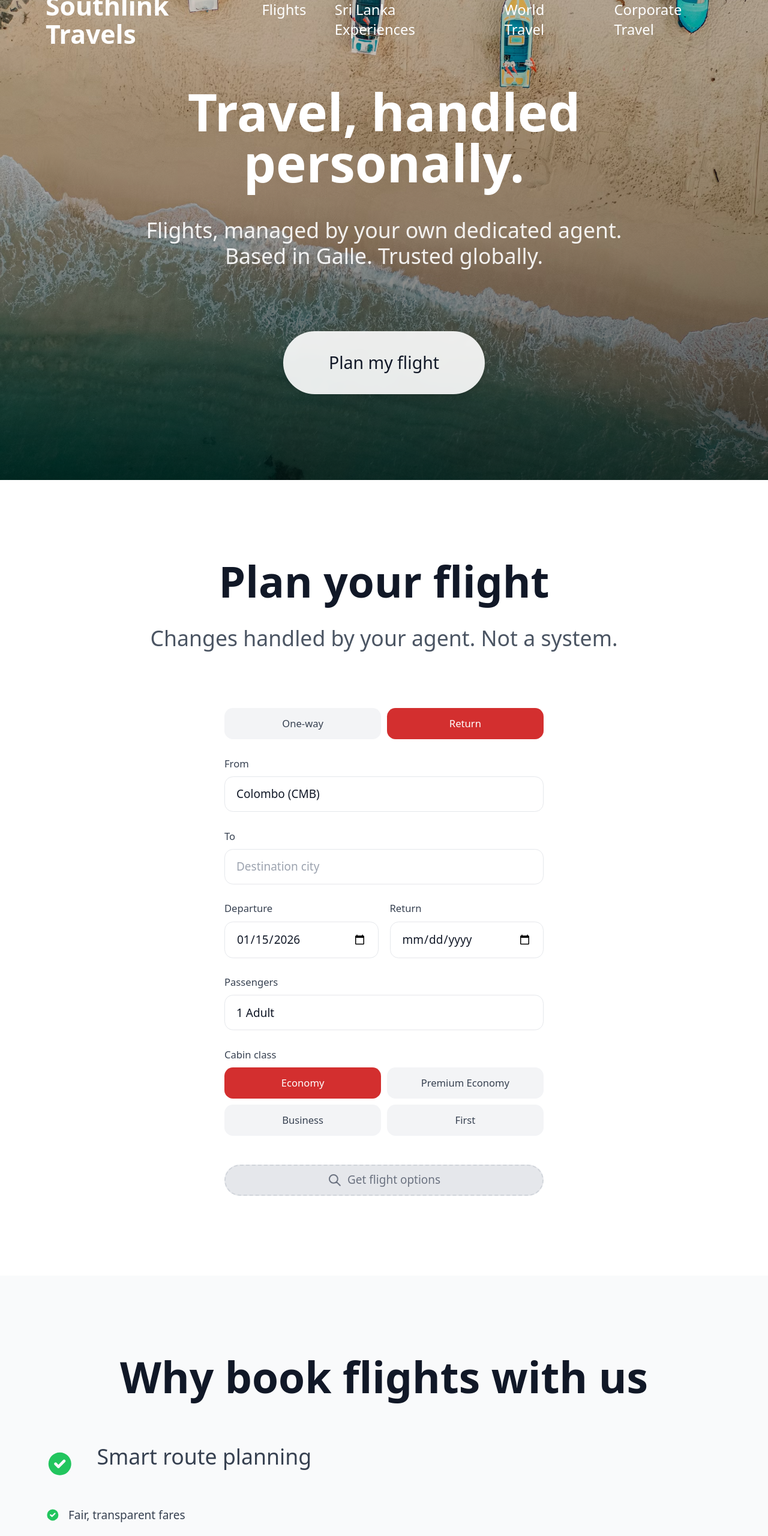
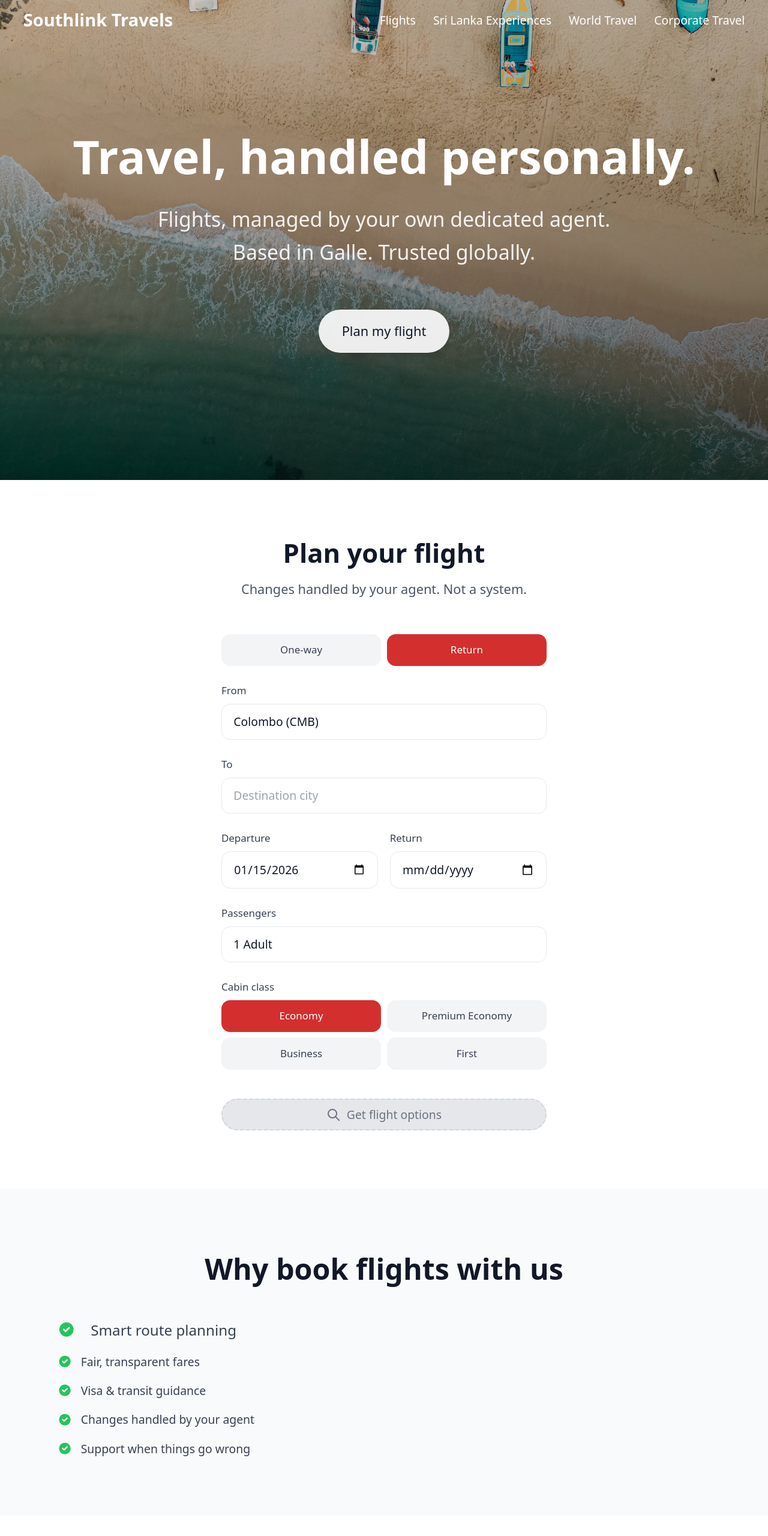
Before and after one commit to ismailnyza/southlink-websie, a Gatsby site: page / in a window 1280 px wide. Shown: the top 2560 px of the page at 60% size. Built offline with nearby package versions, Linux system fonts and the light colour scheme; Gatsby itself is replaced by a stand-in of ours.

Commit message:
Implement fluid typography with aspect-ratio awareness: scale smoothly up to 2000px considering both width and height

```diff
--- a/src/components/Layout.js
+++ b/src/components/Layout.js
@@ -46,17 +46,18 @@ const Layout = ({ children, isHomePage = false }) => {
               : 'none'
           }}
         />
-        <nav className="container mx-auto px-4 sm:px-6 md:px-8 lg:px-12 xl:px-16 2xl:px-20 min-[1920px]:px-24 min-[2000px]:px-28 relative z-10">
+        <nav className="container mx-auto relative z-10" style={{ paddingLeft: 'clamp(1rem, 4vw, 2rem)', paddingRight: 'clamp(1rem, 4vw, 2rem)' }}>
           <div className="flex items-center justify-between h-14">
             <Link
               to="/"
-              className={`text-xl min-[375px]:text-[1.25rem] min-[414px]:text-2xl min-[480px]:text-[1.5rem] sm:text-xl md:text-2xl lg:text-3xl xl:text-4xl 2xl:text-5xl min-[1920px]:text-6xl min-[2000px]:text-7xl font-bold transition-colors ${
+              className={`font-bold transition-colors ${
                 isScrolled || !isHomePage || isMobileMenuOpen ? 'text-primary' : 'text-white'
               }`}
+              style={{ fontSize: 'clamp(1.125rem, 2.5vw + 0.5vh, 1.5rem)' }}
             >
               Southlink Travels
             </Link>
-            <div className="hidden md:flex gap-6 lg:gap-8 xl:gap-10 2xl:gap-12 min-[1920px]:gap-14 min-[2000px]:gap-16">
+            <div className="hidden md:flex gap-6">
               <a
                 href="/#flight-planner"
                 onClick={(e) => {
@@ -68,7 +69,7 @@ const Layout = ({ children, isHomePage = false }) => {
                     }
                   }
                 }}
-                className={`transition-colors font-medium text-sm md:text-base lg:text-lg xl:text-xl 2xl:text-2xl min-[1920px]:text-3xl min-[2000px]:text-4xl ${
+                className={`transition-colors font-medium ${
                   isScrolled || !isHomePage
                     ? 'text-gray-700 hover:text-primary'
                     : 'text-white hover:text-gray-200'
@@ -78,7 +79,7 @@ const Layout = ({ children, isHomePage = false }) => {
               </a>
               <Link
                 to="/tours/inbound"
-                className={`transition-colors font-medium text-sm md:text-base lg:text-lg xl:text-xl 2xl:text-2xl min-[1920px]:text-3xl min-[2000px]:text-4xl ${
+                className={`transition-colors font-medium ${
                   isScrolled || !isHomePage
                     ? 'text-gray-700 hover:text-primary'
                     : 'text-white hover:text-gray-200'
@@ -89,7 +90,7 @@ const Layout = ({ children, isHomePage = false }) => {
               </Link>
               <Link
                 to="/tours/outbound"
-                className={`transition-colors font-medium text-sm md:text-base lg:text-lg xl:text-xl 2xl:text-2xl min-[1920px]:text-3xl min-[2000px]:text-4xl ${
+                className={`transition-colors font-medium ${
                   isScrolled || !isHomePage
                     ? 'text-gray-700 hover:text-primary'
                     : 'text-white hover:text-gray-200'
@@ -100,7 +101,7 @@ const Layout = ({ children, isHomePage = false }) => {
               </Link>
               <Link
                 to="/corporate"
-                className={`transition-colors font-medium text-sm md:text-base lg:text-lg xl:text-xl 2xl:text-2xl min-[1920px]:text-3xl min-[2000px]:text-4xl ${
+                className={`transition-colors font-medium ${
                   isScrolled || !isHomePage
                     ? 'text-gray-700 hover:text-primary'
                     : 'text-white hover:text-gray-200'
@@ -210,15 +211,15 @@ const Layout = ({ children, isHomePage = false }) => {
         {children}
       </main>
 
-      <footer className={`bg-slate-900 text-white py-10 sm:py-12 md:py-16 lg:py-20 xl:py-24 2xl:py-28 min-[1920px]:py-32 min-[2000px]:py-36 ${isHomePage ? '' : 'mt-16'}`}>
-        <div className="container mx-auto px-4 sm:px-6 md:px-8 lg:px-12 xl:px-16 2xl:px-20 min-[1920px]:px-24 min-[2000px]:px-28">
-          <div className="max-w-4xl lg:max-w-5xl xl:max-w-6xl 2xl:max-w-7xl min-[1920px]:max-w-[90rem] min-[2000px]:max-w-[100rem] mx-auto">
-            <div className="text-center mb-6 sm:mb-8 md:mb-10 lg:mb-12 xl:mb-16 2xl:mb-20">
-              <h3 className="text-xl sm:text-2xl md:text-3xl lg:text-4xl xl:text-5xl 2xl:text-6xl min-[1920px]:text-7xl min-[2000px]:text-8xl font-bold mb-2 sm:mb-3 md:mb-4 lg:mb-6 xl:mb-8">Southlink Travels</h3>
-              <p className="text-gray-400 text-sm sm:text-base md:text-lg lg:text-xl xl:text-2xl 2xl:text-3xl min-[1920px]:text-4xl min-[2000px]:text-5xl mb-3 sm:mb-4 md:mb-5 lg:mb-6 xl:mb-8">Flights • Tours • Corporate</p>
-              <p className="text-gray-500 text-xs sm:text-sm md:text-base lg:text-lg xl:text-xl 2xl:text-2xl min-[1920px]:text-3xl min-[2000px]:text-4xl">IATA Certified • Established in Galle</p>
+      <footer className={`bg-slate-900 text-white ${isHomePage ? '' : 'mt-16'}`} style={{ paddingTop: 'clamp(2.5rem, 5vw + 2vh, 4rem)', paddingBottom: 'clamp(2.5rem, 5vw + 2vh, 4rem)' }}>
+        <div className="container mx-auto" style={{ paddingLeft: 'clamp(1rem, 4vw, 2rem)', paddingRight: 'clamp(1rem, 4vw, 2rem)' }}>
+          <div className="mx-auto" style={{ maxWidth: 'clamp(320px, 85vw, 1400px)' }}>
+            <div className="text-center mb-6 sm:mb-8">
+              <h3 className="font-bold mb-2 sm:mb-3" style={{ fontSize: 'clamp(1.25rem, 3vw + 1vh, 2rem)' }}>Southlink Travels</h3>
+              <p className="text-gray-400 mb-3 sm:mb-4" style={{ fontSize: 'clamp(0.875rem, 1.8vw + 0.6vh, 1.125rem)' }}>Flights • Tours • Corporate</p>
+              <p className="text-gray-500" style={{ fontSize: 'clamp(0.75rem, 1.5vw + 0.4vh, 0.9375rem)' }}>IATA Certified • Established in Galle</p>
             </div>
-            <div className="flex flex-wrap justify-center gap-4 sm:gap-6 md:gap-8 lg:gap-10 xl:gap-12 2xl:gap-14 text-sm sm:text-base md:text-lg lg:text-xl xl:text-2xl 2xl:text-3xl min-[1920px]:text-4xl min-[2000px]:text-5xl text-gray-400 mb-6 sm:mb-8 md:mb-10 lg:mb-12 xl:mb-16 2xl:mb-20">
+            <div className="flex flex-wrap justify-center text-gray-400 mb-6 sm:mb-8" style={{ gap: 'clamp(1rem, 2.5vw, 2rem)', fontSize: 'clamp(0.875rem, 1.8vw + 0.6vh, 1.125rem)' }}>
               <Link to="/flights" className="hover:text-white transition-colors">
                 Flights
               </Link>
@@ -235,7 +236,7 @@ const Layout = ({ children, isHomePage = false }) => {
                 Contact
               </Link>
             </div>
-            <div className="text-center text-gray-500 text-xs sm:text-sm md:text-base lg:text-lg xl:text-xl 2xl:text-2xl min-[1920px]:text-3xl min-[2000px]:text-4xl">
+            <div className="text-center text-gray-500" style={{ fontSize: 'clamp(0.75rem, 1.5vw + 0.4vh, 0.9375rem)' }}>
               <p>&copy; {new Date().getFullYear()} Southlink Travels</p>
             </div>
           </div>
--- a/src/pages/index.js
+++ b/src/pages/index.js
@@ -96,12 +96,12 @@ const IndexPage = ({ data }) => {
         >
           <div className="absolute inset-0 bg-gradient-to-t from-black/60 via-black/20 to-transparent" />
         </div>
-        <div className="relative h-full flex items-center justify-center px-4 sm:px-6 md:px-8 lg:px-12 xl:px-16 2xl:px-20 min-[1920px]:px-24 min-[2000px]:px-28">
-          <div className="text-center text-white w-full max-w-4xl lg:max-w-5xl xl:max-w-6xl 2xl:max-w-7xl min-[1920px]:max-w-[90rem] min-[2000px]:max-w-[100rem] mx-auto px-4 sm:px-6 md:px-8">
-            <h1 className="text-3xl min-[375px]:text-[2rem] min-[414px]:text-[2.25rem] min-[480px]:text-[2.5rem] sm:text-4xl md:text-5xl lg:text-6xl xl:text-7xl 2xl:text-8xl min-[1920px]:text-9xl min-[2000px]:text-[10rem] font-bold mb-4 sm:mb-5 md:mb-6 lg:mb-8 xl:mb-10 2xl:mb-12 leading-tight">
+        <div className="relative h-full flex items-center justify-center px-4 sm:px-6 lg:px-8" style={{ paddingLeft: 'clamp(1rem, 4vw, 2rem)', paddingRight: 'clamp(1rem, 4vw, 2rem)' }}>
+          <div className="text-center text-white w-full mx-auto" style={{ maxWidth: 'clamp(320px, 90vw, 1200px)', paddingLeft: 'clamp(0.5rem, 2vw, 1rem)', paddingRight: 'clamp(0.5rem, 2vw, 1rem)' }}>
+            <h1 className="font-bold mb-4 sm:mb-6 leading-tight" style={{ fontSize: 'clamp(1.875rem, 5vw + 2vh, 4rem)' }}>
               Travel, handled personally.
             </h1>
-            <p className="text-base min-[375px]:text-lg min-[414px]:text-xl min-[480px]:text-[1.25rem] sm:text-lg md:text-xl lg:text-2xl xl:text-3xl 2xl:text-4xl min-[1920px]:text-5xl min-[2000px]:text-6xl text-white/90 mb-6 sm:mb-7 md:mb-8 lg:mb-10 xl:mb-12 2xl:mb-14 leading-relaxed">
+            <p className="text-white/90 mb-6 sm:mb-8 leading-relaxed" style={{ fontSize: 'clamp(1rem, 2.5vw + 1vh, 1.75rem)' }}>
               Flights, managed by your own dedicated agent.
               <br className="hidden sm:block" />
               <span className="sm:hidden"> </span>
@@ -114,7 +114,14 @@ const IndexPage = ({ data }) => {
                   planner.scrollIntoView({ behavior: 'smooth', block: 'start' })
                 }
               }}
-              className="mt-4 sm:mt-5 md:mt-6 lg:mt-8 xl:mt-10 2xl:mt-12 rounded-full bg-white/90 backdrop-blur-sm px-6 min-[375px]:px-7 min-[414px]:px-8 min-[480px]:px-9 sm:px-10 md:px-12 lg:px-14 xl:px-16 2xl:px-20 min-[1920px]:px-24 min-[2000px]:px-28 py-3 min-[375px]:py-3.5 min-[414px]:py-4 min-[480px]:py-4.5 sm:py-4 md:py-5 lg:py-6 xl:py-7 2xl:py-8 min-[1920px]:py-10 min-[2000px]:py-12 text-sm min-[375px]:text-[0.9375rem] min-[414px]:text-base min-[480px]:text-[1.0625rem] sm:text-base md:text-lg lg:text-xl xl:text-2xl 2xl:text-3xl min-[1920px]:text-4xl min-[2000px]:text-5xl font-medium text-gray-900 hover:bg-white transition-colors shadow-lg"
+              className="mt-4 sm:mt-6 rounded-full bg-white/90 backdrop-blur-sm font-medium text-gray-900 hover:bg-white transition-colors shadow-lg"
+              style={{
+                paddingLeft: 'clamp(1.5rem, 4vw, 2rem)',
+                paddingRight: 'clamp(1.5rem, 4vw, 2rem)',
+                paddingTop: 'clamp(0.75rem, 2vw, 1rem)',
+                paddingBottom: 'clamp(0.75rem, 2vw, 1rem)',
+                fontSize: 'clamp(0.875rem, 1.5vw + 0.5vh, 1.125rem)'
+              }}
             >
               Plan my flight
             </button>
@@ -124,33 +131,33 @@ const IndexPage = ({ data }) => {
 
       <section
         id="flight-planner"
-        className="min-h-screen w-full bg-white flex flex-col items-center justify-center px-4 sm:px-6 md:px-8 lg:px-12 xl:px-16 2xl:px-20 min-[1920px]:px-24 min-[2000px]:px-28 py-12 sm:py-16 md:py-20 lg:py-24 xl:py-28 2xl:py-32 min-[1920px]:py-36 min-[2000px]:py-40"
+        className="min-h-screen w-full bg-white flex flex-col items-center justify-center px-4 sm:px-6 lg:px-8 py-12 sm:py-16 lg:py-20"
       >
-        <div className="w-full max-w-2xl md:max-w-3xl lg:max-w-4xl xl:max-w-5xl 2xl:max-w-6xl min-[1920px]:max-w-7xl min-[2000px]:max-w-[90rem] mb-8 sm:mb-10 md:mb-12 lg:mb-16 xl:mb-20 2xl:mb-24">
-          <h2 className="text-2xl min-[375px]:text-[1.75rem] min-[414px]:text-3xl min-[480px]:text-[2rem] sm:text-3xl md:text-4xl lg:text-5xl xl:text-6xl 2xl:text-7xl min-[1920px]:text-8xl min-[2000px]:text-9xl font-bold text-gray-900 text-center mb-2 sm:mb-3 md:mb-4 lg:mb-6 xl:mb-8 2xl:mb-10">
+        <div className="w-full max-w-2xl lg:max-w-4xl mb-8 sm:mb-12">
+          <h2 className="text-2xl sm:text-3xl lg:text-4xl font-bold text-gray-900 text-center mb-2 sm:mb-4">
             Plan your flight
           </h2>
-          <p className="text-base min-[375px]:text-lg min-[414px]:text-xl min-[480px]:text-[1.125rem] sm:text-lg md:text-xl lg:text-2xl xl:text-3xl 2xl:text-4xl min-[1920px]:text-5xl min-[2000px]:text-6xl text-gray-600 text-center">
+          <p className="text-base sm:text-lg text-gray-600 text-center">
             Changes handled by your agent. Not a system.
           </p>
         </div>
-        <div className="w-full max-w-2xl md:max-w-3xl lg:max-w-4xl xl:max-w-5xl 2xl:max-w-6xl min-[1920px]:max-w-7xl min-[2000px]:max-w-[90rem]">
+        <div className="w-full max-w-2xl lg:max-w-4xl">
           <FlightPlanner settings={settings} />
         </div>
       </section>
 
-      <section className="py-12 sm:py-16 md:py-20 lg:py-24 xl:py-28 2xl:py-32 min-[1920px]:py-36 min-[2000px]:py-40 bg-gray-50">
-        <div className="container mx-auto px-4 sm:px-6 md:px-8 lg:px-12 xl:px-16 2xl:px-20 min-[1920px]:px-24 min-[2000px]:px-28">
-          <div className="max-w-2xl md:max-w-3xl lg:max-w-4xl xl:max-w-5xl 2xl:max-w-6xl min-[1920px]:max-w-7xl min-[2000px]:max-w-[90rem] mx-auto">
-            <h2 className="text-2xl min-[375px]:text-[1.75rem] min-[414px]:text-3xl min-[480px]:text-[2rem] sm:text-3xl md:text-4xl lg:text-5xl xl:text-6xl 2xl:text-7xl min-[1920px]:text-8xl min-[2000px]:text-9xl font-bold text-gray-900 mb-6 sm:mb-8 md:mb-10 lg:mb-12 xl:mb-16 2xl:mb-20 text-center">
+      <section className="bg-gray-50" style={{ paddingTop: 'clamp(3rem, 6vw + 3vh, 5rem)', paddingBottom: 'clamp(3rem, 6vw + 3vh, 5rem)' }}>
+        <div className="container mx-auto" style={{ paddingLeft: 'clamp(1rem, 4vw, 2rem)', paddingRight: 'clamp(1rem, 4vw, 2rem)' }}>
+          <div className="mx-auto" style={{ maxWidth: 'clamp(320px, 85vw, 1400px)' }}>
+            <h2 className="font-bold text-gray-900 mb-6 sm:mb-8 lg:mb-10 text-center" style={{ fontSize: 'clamp(1.5rem, 4vw + 1.5vh, 2.5rem)' }}>
               Why book flights with us
             </h2>
-            <div className="space-y-4 sm:space-y-5 md:space-y-6 lg:space-y-8 xl:space-y-10 2xl:space-y-12">
-              <div className="flex items-start gap-3 sm:gap-4 md:gap-5 lg:gap-6 xl:gap-8 2xl:gap-10">
-                <svg className="w-5 h-5 min-[375px]:w-[1.375rem] min-[375px]:h-[1.375rem] min-[414px]:w-6 min-[414px]:h-6 min-[480px]:w-[1.5rem] min-[480px]:h-[1.5rem] sm:w-6 sm:h-6 md:w-7 md:h-7 lg:w-8 lg:h-8 xl:w-10 xl:h-10 2xl:w-12 2xl:h-12 min-[1920px]:w-14 min-[1920px]:h-14 min-[2000px]:w-16 min-[2000px]:h-16 text-green-500 flex-shrink-0 mt-0.5 sm:mt-1 md:mt-1.5 lg:mt-2" fill="currentColor" viewBox="0 0 20 20">
+            <div className="space-y-4">
+              <div className="flex items-start gap-3 sm:gap-4" style={{ gap: 'clamp(0.75rem, 2vw, 1.5rem)' }}>
+                <svg className="text-green-500 flex-shrink-0 mt-0.5" fill="currentColor" viewBox="0 0 20 20" style={{ width: 'clamp(1.25rem, 2vw + 0.5vh, 1.75rem)', height: 'clamp(1.25rem, 2vw + 0.5vh, 1.75rem)' }}>
                   <path fillRule="evenodd" d="M10 18a8 8 0 100-16 8 8 0 000 16zm3.707-9.293a1 1 0 00-1.414-1.414L9 10.586 7.707 9.293a1 1 0 00-1.414 1.414l2 2a1 1 0 001.414 0l4-4z" clipRule="evenodd" />
                 </svg>
-                <span className="text-base min-[375px]:text-lg min-[414px]:text-xl min-[480px]:text-[1.125rem] sm:text-lg md:text-xl lg:text-2xl xl:text-3xl 2xl:text-4xl min-[1920px]:text-5xl min-[2000px]:text-6xl text-gray-700">Smart route planning</span>
+                <span className="text-gray-700" style={{ fontSize: 'clamp(0.9375rem, 2vw + 0.8vh, 1.25rem)' }}>Smart route planning</span>
               </div>
               <div className="flex items-start gap-3">
                 <svg className="w-5 h-5 text-green-500 flex-shrink-0 mt-0.5" fill="currentColor" viewBox="0 0 20 20">
@@ -181,12 +188,12 @@ const IndexPage = ({ data }) => {
         </div>
       </section>
 
-      <section className="py-12 sm:py-16 md:py-20 lg:py-24 xl:py-28 2xl:py-32 min-[1920px]:py-36 min-[2000px]:py-40 bg-white">
-        <div className="container mx-auto px-4 sm:px-6 md:px-8 lg:px-12 xl:px-16 2xl:px-20 min-[1920px]:px-24 min-[2000px]:px-28">
-          <h2 className="text-2xl min-[375px]:text-[1.75rem] min-[414px]:text-3xl min-[480px]:text-[2rem] sm:text-3xl md:text-4xl lg:text-5xl xl:text-6xl 2xl:text-7xl min-[1920px]:text-8xl min-[2000px]:text-9xl font-bold text-gray-900 mb-8 sm:mb-10 md:mb-12 lg:mb-16 xl:mb-20 2xl:mb-24 min-[1920px]:mb-28 text-center">
+      <section className="bg-white" style={{ paddingTop: 'clamp(3rem, 6vw + 3vh, 5rem)', paddingBottom: 'clamp(3rem, 6vw + 3vh, 5rem)' }}>
+        <div className="container mx-auto" style={{ paddingLeft: 'clamp(1rem, 4vw, 2rem)', paddingRight: 'clamp(1rem, 4vw, 2rem)' }}>
+          <h2 className="font-bold text-gray-900 mb-8 sm:mb-12 lg:mb-16 text-center" style={{ fontSize: 'clamp(1.5rem, 4vw + 1.5vh, 2.5rem)' }}>
             Beyond flights
           </h2>
-          <div className="grid grid-cols-1 sm:grid-cols-2 gap-4 sm:gap-6 md:gap-8 lg:gap-10 xl:gap-12 2xl:gap-16 max-w-4xl md:max-w-5xl lg:max-w-6xl xl:max-w-7xl 2xl:max-w-[90rem] min-[1920px]:max-w-[100rem] mx-auto">
+          <div className="grid grid-cols-1 sm:grid-cols-2 mx-auto" style={{ gap: 'clamp(1rem, 3vw, 2rem)', maxWidth: 'clamp(320px, 90vw, 1400px)' }}>
             <ServiceCard
               icon={SuitcaseIcon}
               title="Outbound Tours"
--- a/src/styles/global.css
+++ b/src/styles/global.css
@@ -4,66 +4,42 @@
 
 @layer base {
   html {
-    font-size: 16px;
+    font-size: clamp(14px, 2.5vw, 20px);
   }
 
-  @media (min-width: 375px) {
+  @media (min-width: 640px) and (max-width: 1023px) {
     html {
-      font-size: 17px;
-    }
-  }
-
-  @media (min-width: 414px) {
-    html {
-      font-size: 18px;
-    }
-  }
-
-  @media (min-width: 480px) {
-    html {
-      font-size: 19px;
-    }
-  }
-
-  @media (min-width: 640px) {
-    html {
-      font-size: 16px;
-    }
-  }
-
-  @media (min-width: 768px) {
-    html {
-      font-size: 17px;
+      font-size: clamp(15px, 2vw, 18px);
     }
   }
 
   @media (min-width: 1024px) {
     html {
-      font-size: 18px;
+      font-size: clamp(16px, 1.2vw + 0.5vh, 22px);
     }
   }
 
-  @media (min-width: 1280px) {
+  @media (min-width: 1440px) {
     html {
-      font-size: 19px;
-    }
-  }
-
-  @media (min-width: 1536px) {
-    html {
-      font-size: 20px;
+      font-size: clamp(18px, 1vw + 0.6vh, 24px);
     }
   }
 
   @media (min-width: 1920px) {
     html {
-      font-size: 21px;
+      font-size: clamp(20px, 0.8vw + 0.5vh, 26px);
     }
   }
 
-  @media (min-width: 2000px) {
+  @media (min-width: 640px) and (max-aspect-ratio: 4/3) {
     html {
-      font-size: 22px;
+      font-size: clamp(15px, 2.2vw + 1vh, 19px);
+    }
+  }
+
+  @media (min-width: 1024px) and (min-aspect-ratio: 16/9) {
+    html {
+      font-size: clamp(17px, 1.1vw + 0.7vh, 23px);
     }
   }
 
```
